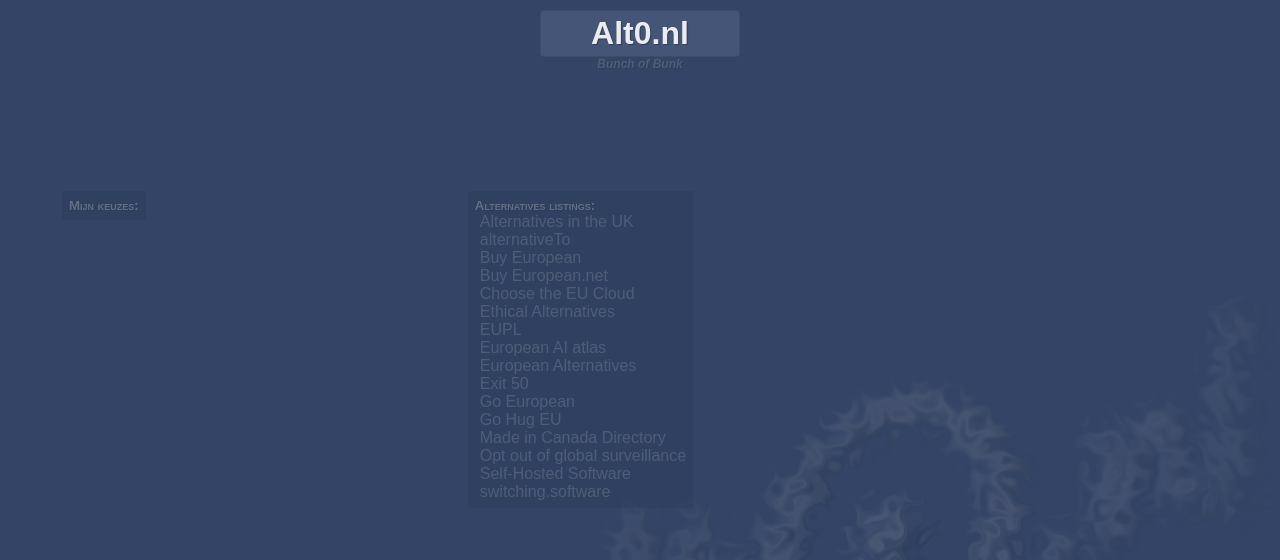
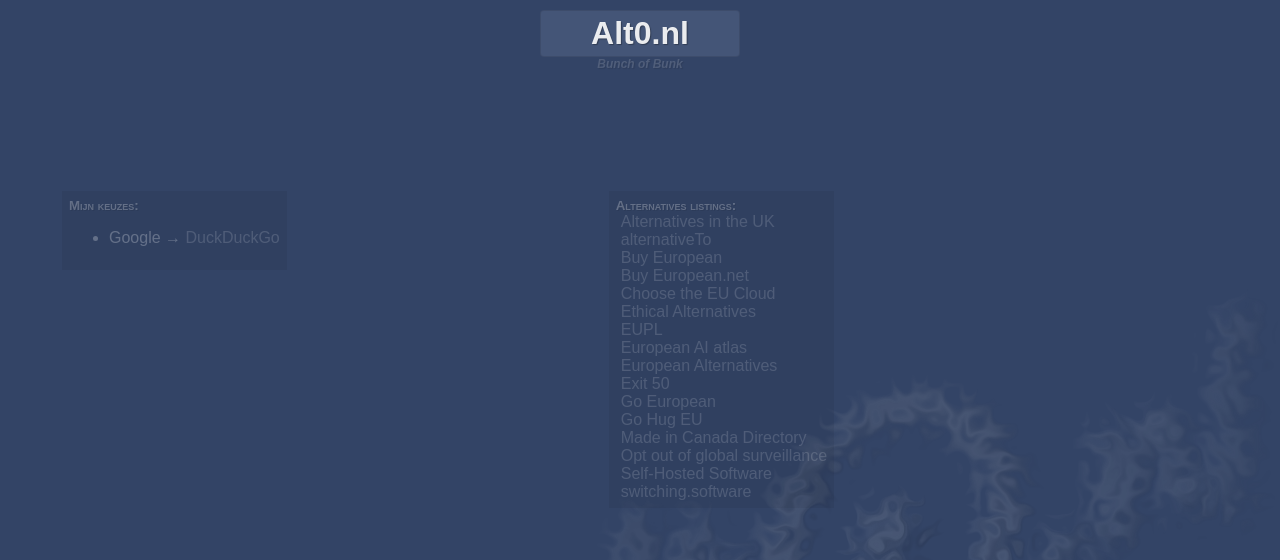
Before and after one commit to brownhamer/alt0.nl, a PHP site: page /alternatives.php in a window 1280 px wide. Shown: the top 560 px of the page. Run offline with PHP 8.4, Linux system fonts and the light colour scheme; data that the repository does not hold is empty.

Commit message:
Added first alternative

```diff
--- a/alternatives.php
+++ b/alternatives.php
@@ -18,6 +18,9 @@ startHtmlPage('Alt0.nl &rarr; Alternatives');
 
 <table id="alternatives"><tr><td>
 <div id="choices"><h5>Mijn keuzes:</h5>
+<ul>
+  <li>Google &rarr; <a href="https://start.duckduckgo.com/">DuckDuckGo</a></li>
+</ul>
 </div>
 </td><td>
 <?php #=========================================================================
```
